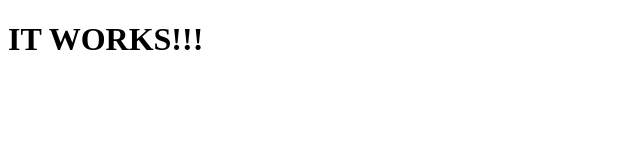
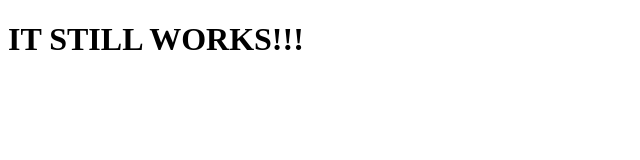
Before and after one commit to lexicologic/deploy-test, a website: page index.html in a window 1280 px wide. Shown: the whole page, without its empty margins (0-640 px from the left). Drawn offline with Linux system fonts and the light colour scheme.

Commit message:
new changes

```diff
--- a/index.html
+++ b/index.html
@@ -7,6 +7,6 @@
   <title>Document</title>
 </head>
 <body>
-  <h1>IT WORKS!!!</h1>
+  <h1>IT STILL WORKS!!!</h1>
 </body>
 </html>
```
